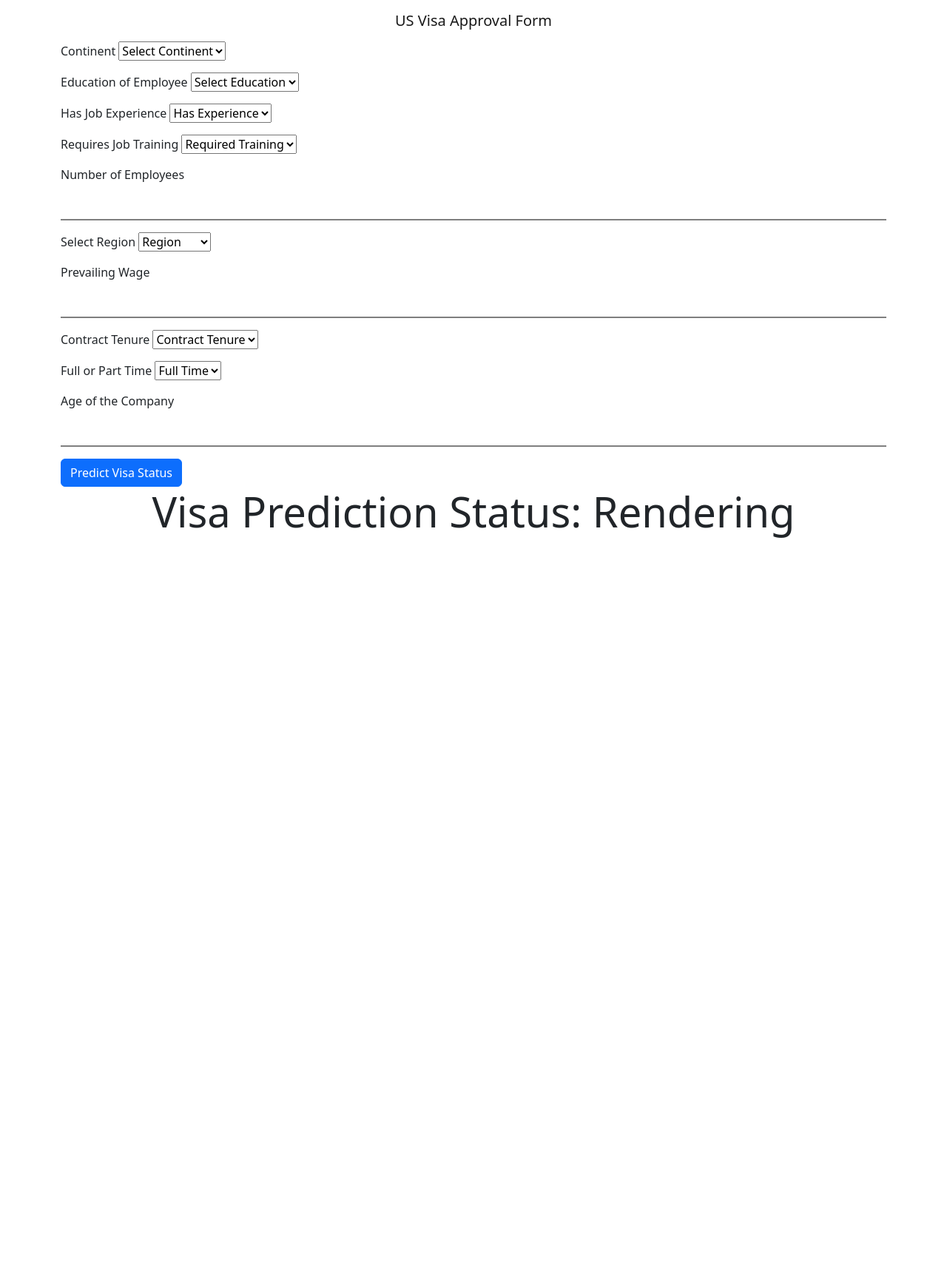
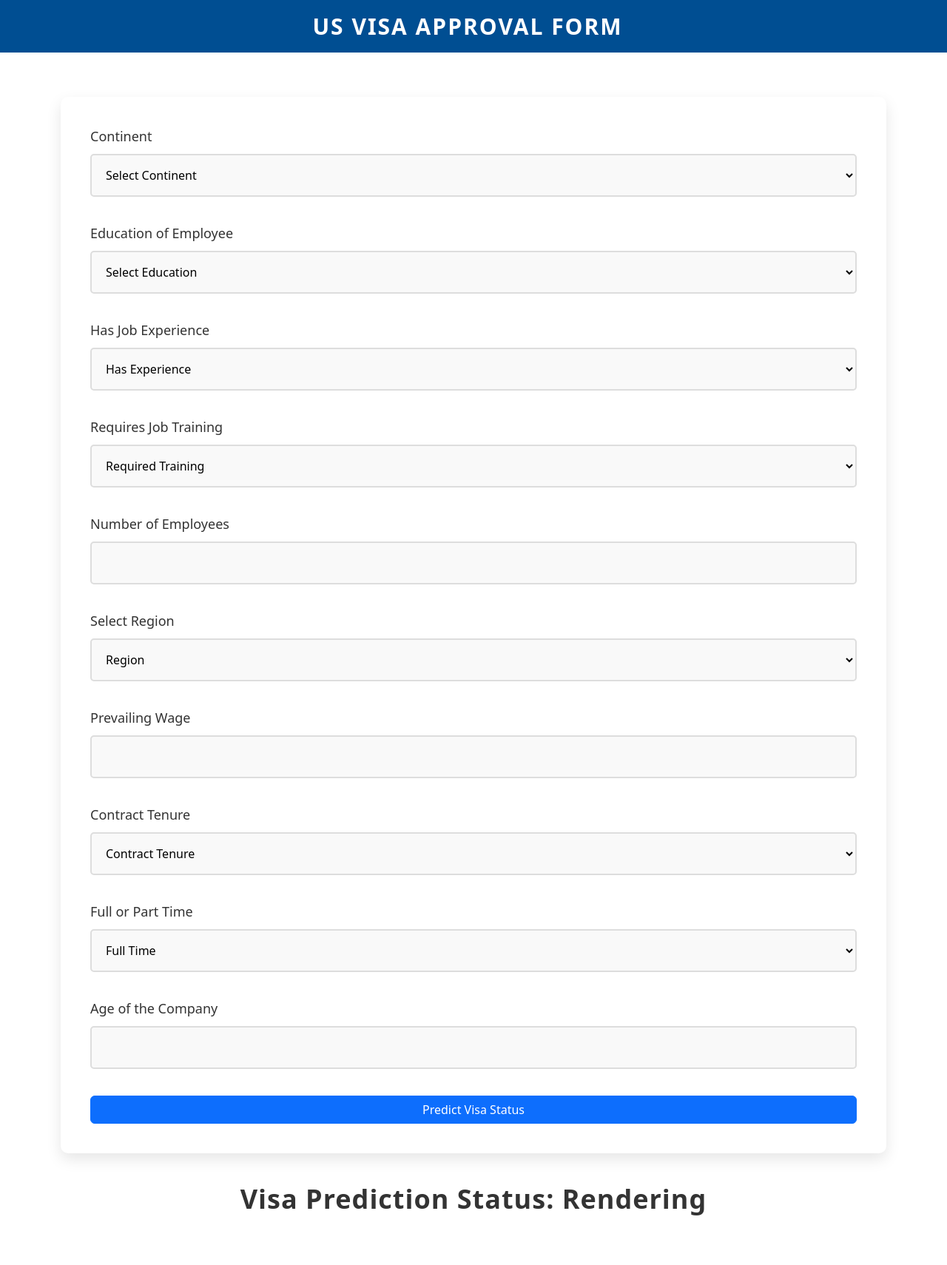
Before and after one commit to ashpaqueshaikh4236/MLOPS-Jenkins-Kubernetes-Deployment, a Flask app: page / in a window 1280 px wide. Shown: the whole page at 74% size. Before the commit the page ends 727 px from the top, so only its background shows below. Run offline with Flask 3, Linux system fonts and the light colour scheme; parts of the project's set-up code (start-up, migrations or seed data) failed here and were passed over; some libraries are stand-ins or nearby versions.

Commit message:
Update style.css

```diff
--- a/static/css/style.css
+++ b/static/css/style.css
@@ -1,82 +1,124 @@
-.navbar-light .navbar-brand {
-    color: rgba(0, 0, 0, .9);
-}
-
-.navbar-light .navbar-brand {
-    margin-left: auto;
-    margin-right: auto;
+/* Reset styles for better consistency across browsers */
+* {
+    margin: 0;
+    padding: 0;
+    box-sizing: border-box;
 }
 
 body {
-    margin: 0;
-    padding: 0;
-    font-family: sans-serif;
+    font-family: 'Arial', sans-serif;
+    background-color: #f4f7fc;
+    color: #333;
+    line-height: 1.6;
 }
 
-.formBox {
-    margin-top: 50px;
-    padding: 50px;
+.navbar {
+    background-color: #004e92;
+    padding: 15px;
 }
 
-h1 {
-    margin: 0;
-    padding: 0;
-    text-align: center;
-    margin-bottom: 50px !important;
+.navbar .navbar-brand {
+    color: #fff;
+    font-size: 30px;
+    font-weight: 700;
     text-transform: uppercase;
-    font-size: 48px;
+    letter-spacing: 2px;
 }
 
-.inputBox {
-    position: relative;
-    box-sizing: border-box;
-    margin-bottom: 40px;
-}
-
-.button {
-    width: 100%;
-    background: #00bcd4;
-    color: #fff;
-    border-radius: 0;
-    border: none;
-    outline: none;
-    height: 50px;
-    font-size: 24px;
-}
-
-.input {
-    position: relative;
-    width: 100%;
-    height: 50px;
-    background: transparent;
-    border: none;
-    outline: none;
-    font-size: 24px;
-    border-bottom: 2px solid rgba(0, 0, 0, .5);
-}
-
-.inputText {
-    position: absolute;
-    line-height: 50px;
-    font-size: 24px;
-    transition: .5s;
-    opacity: 0.5;
-}
-
-.focus .inputText {
-    transform: translateY(-30px);
-    font-size: 18px;
-    opacity: 1;
+.navbar .navbar-brand:hover {
     color: #00bcd4;
 }
 
-.btn_train {
+.section {
+    padding: 60px 20px;
+}
+
+.container {
+    max-width: 960px;
+    margin: 0 auto;
+}
+
+form {
+    background: #fff;
+    border-radius: 10px;
+    padding: 40px;
+    box-shadow: 0 8px 20px rgba(0, 0, 0, 0.1);
+}
+
+form legend {
+    font-size: 28px;
+    font-weight: 600;
+    color: #333;
+    margin-bottom: 30px;
+}
+
+label {
+    font-size: 18px;
+    color: #333;
+    margin-bottom: 10px;
+    display: block;
+}
+
+.select, .input, .input[type="number"] {
     width: 100%;
-    background: red;
+    padding: 15px;
+    font-size: 16px;
+    border: 2px solid #ddd;
+    border-radius: 5px;
+    margin-bottom: 20px;
+    background-color: #f9f9f9;
+    transition: border-color 0.3s;
+}
+
+.select:focus, .input:focus {
+    border-color: #00bcd4;
+}
+
+button {
+    width: 100%;
+    padding: 15px;
+    background-color: #00bcd4;
     color: #fff;
-    border-radius: 0;
+    font-size: 18px;
     border: none;
+    border-radius: 5px;
+    cursor: pointer;
+    transition: background-color 0.3s;
+}
+
+button:hover {
+    background-color: #006f8c;
+}
+
+.text-center {
+    text-align: center;
+}
+
+h2.display-4 {
+    font-size: 36px;
+    font-weight: 700;
+    color: #333;
+    margin-top: 40px;
+    letter-spacing: 1px;
+}
+
+/* Animation for form input focus */
+.input:focus, .select:focus {
+    border-color: #004e92;
     outline: none;
-    height: 50px;
-    font-size: 24px;
 }
+
+/* Mobile responsiveness */
+@media (max-width: 768px) {
+    .container {
+        padding: 20px;
+    }
+
+    form {
+        padding: 20px;
+    }
+
+    h2.display-4 {
+        font-size: 28px;
+    }
+}
```
